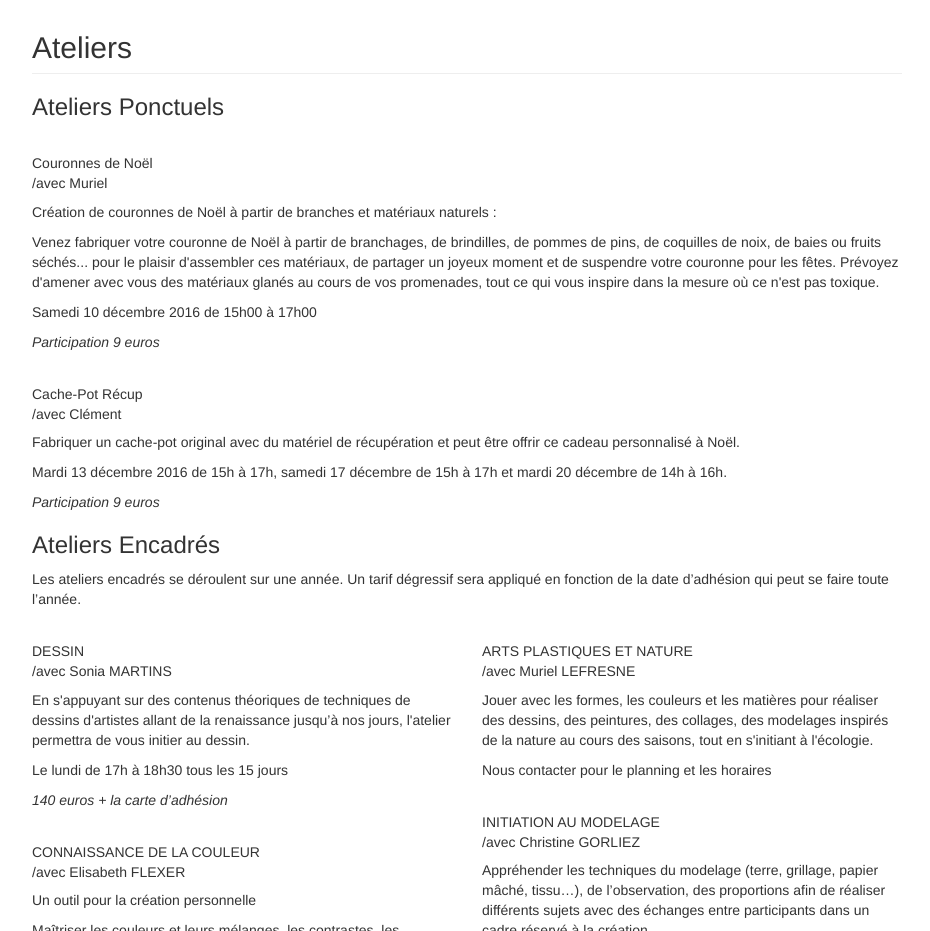
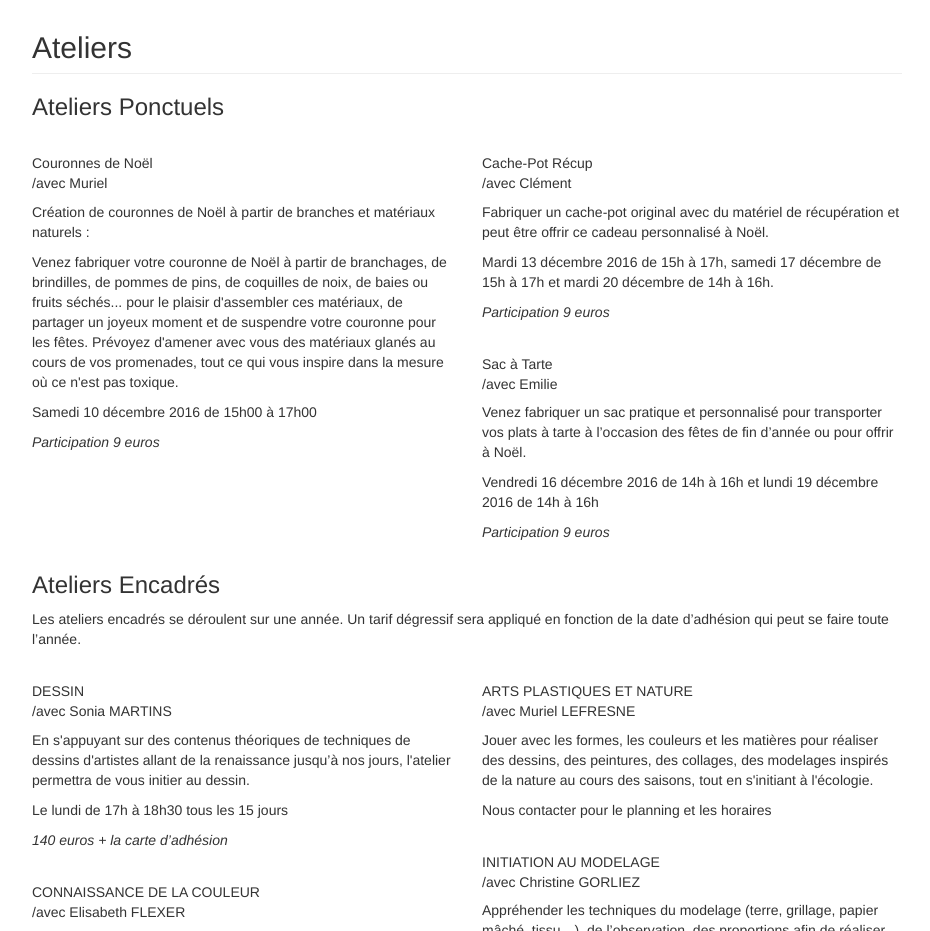
Before and after one commit to leolester/cote-creatif.fr, a plain HTML site: page index.html in a window 1280 px wide. Shown: the part 1240-2171 px from the top of the page, without its empty margins (173-1103 px from the left). Drawn offline with Linux system fonts and the light colour scheme.

Commit message:
Adding more ateliers.

```diff
--- a/index.html
+++ b/index.html
@@ -32,6 +32,8 @@
             <section class="body">
                 <h2 class="page-header">Ateliers</h2>
                 <h3>Ateliers Ponctuels</h3>
+                <div class="row">
+                    <div class="col-md-6">
                         <div class="atelier">
                             <h5 class="atelier-header">Couronnes de Noël</h5>
                             <h5 class="atelier-leader">/avec Muriel</h5>
@@ -40,12 +42,23 @@
                             <p class="atelier-time">Samedi 10 décembre 2016 de 15h00 à 17h00</p>
                             <p class="atelier-cost">Participation 9 euros</p>
                         </div>
+                    </div>
+                    <div class="col-md-6">
                         <div class="atelier">
                             <h5 class="atelier-header">Cache-Pot Récup</h5>
                             <h5 class="atelier-leader">/avec Clément</h5>
                             <p class="atelier-description">Fabriquer un cache-pot original avec du matériel de récupération et peut être offrir ce cadeau personnalisé à Noël.</p>
                             <p class="atelier-time">Mardi 13 décembre 2016 de 15h à 17h, samedi 17 décembre de 15h à 17h et mardi 20 décembre de 14h à 16h.</p>
                             <p class="atelier-cost">Participation 9 euros</p>
+                        </div>
+                        <div class="atelier">
+                            <h5 class="atelier-header">Sac à Tarte</h5>
+                            <h5 class="atelier-leader">/avec Emilie</h5>
+                            <p class="atelier-description">Venez fabriquer un sac pratique et personnalisé pour transporter vos plats à tarte à l’occasion des fêtes de fin d’année ou pour offrir à Noël.</p>
+                            <p class="atelier-time">Vendredi 16 décembre 2016 de 14h à 16h et lundi 19 décembre 2016 de 14h à 16h</p>
+                            <p class="atelier-cost">Participation 9 euros</p>
+                        </div>
+                    </div>
                 </div>
                 <h3>Ateliers Encadrés</h3>
                 <p>Les ateliers encadrés se déroulent sur une année. Un tarif dégressif sera appliqué en fonction de la date d’adhésion qui peut se faire toute l’année.</p>
```
Lines whose indentation alone changed are shown as unchanged.
